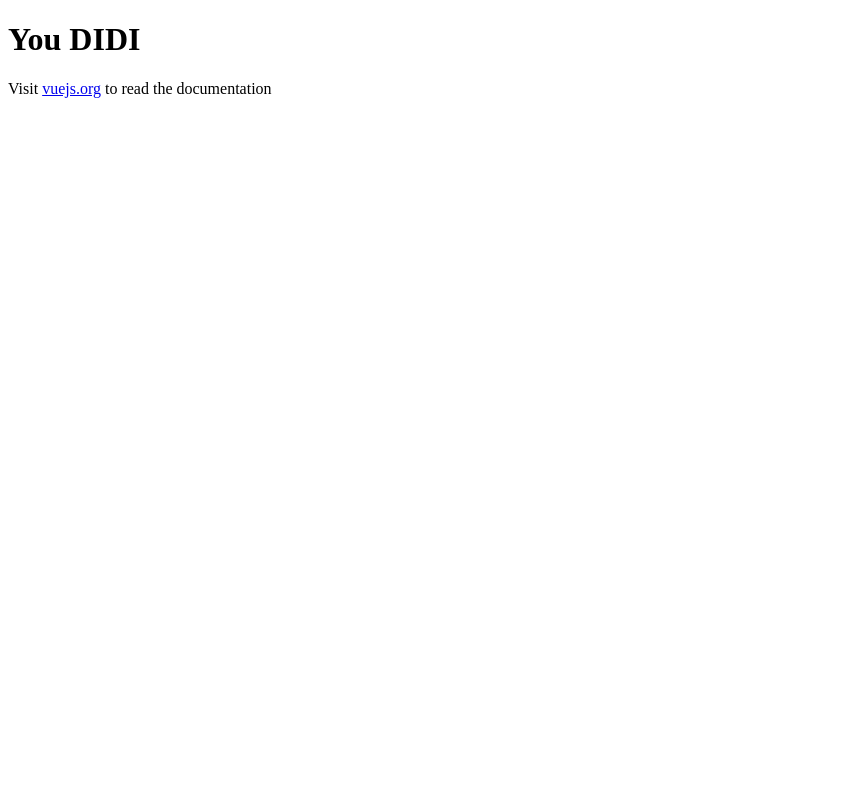
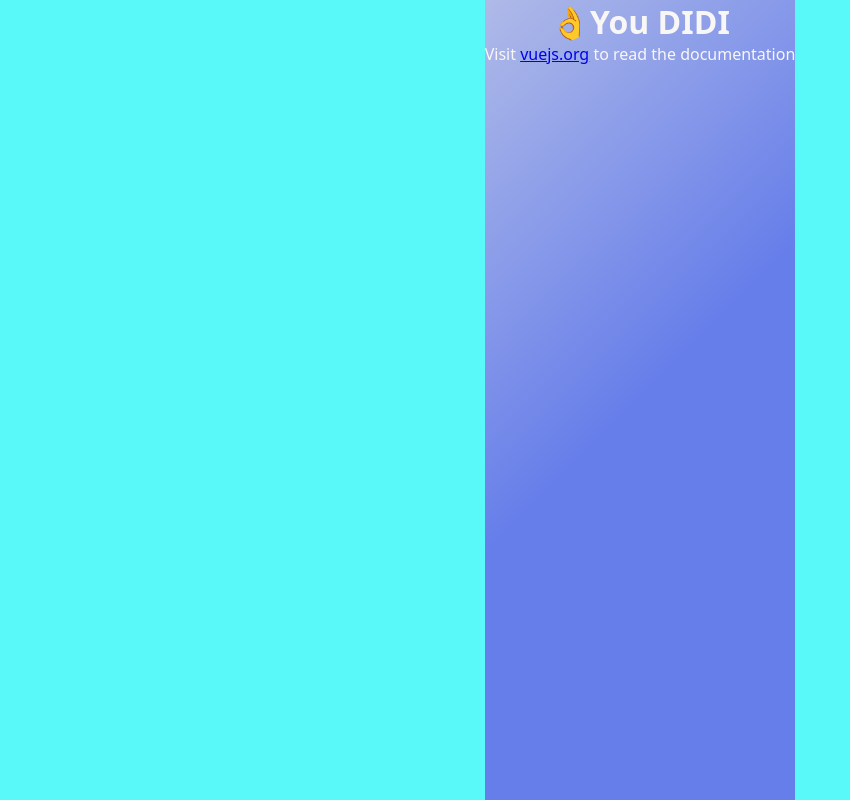
Before and after one commit to didisupriadifsr/vue-todolist, a Vue app: page / in a window 1280 px wide. Shown: the whole page, without its empty margins (0-850 px from the left). Built offline with nearby package versions, Linux system fonts and the light colour scheme; the HTML template or start-up script is replaced by a standard one.

Commit message:
refactor: enhance App.vue structure and styling; add AppHeader component

```diff
--- a/src/App.vue
+++ b/src/App.vue
@@ -1,11 +1,45 @@
+<!-- Javascript -->
 <script setup lang="ts"></script>
 
+<!-- HTML -->
 <template>
-  <h1>You DIDI</h1>
+  <h1>👌You DIDI</h1>
   <p>
     Visit <a href="https://vuejs.org/" target="_blank" rel="noopener">vuejs.org</a> to read the
     documentation
   </p>
 </template>
 
-<style scoped></style>
+<!-- CSS -->
+<style>
+* {
+  margin: 0;
+  padding: 0;
+  box-sizing: border-box;
+  font-family:
+    poppins,
+    system-ui,
+    -apple-system,
+    BlinkMacSystemFont,
+    'Segoe UI',
+    Roboto,
+    'Helvetica Neue',
+    Arial,
+    sans-serif;
+}
+
+body {
+  background-color: #59f9f9;
+  color: #f9f6f6;
+  display: flex;
+  flex-direction: column;
+  align-items: center;
+  justify-content: center;
+  height: 100vh;
+}
+#app {
+  min-height: 100vh;
+  text-align: center;
+  background: linear-gradient(135deg, #afbae8 0%, #667eea 50%);
+}
+</style>
```
Also changed, not shown: src/components/AppHeader.vue (added).
